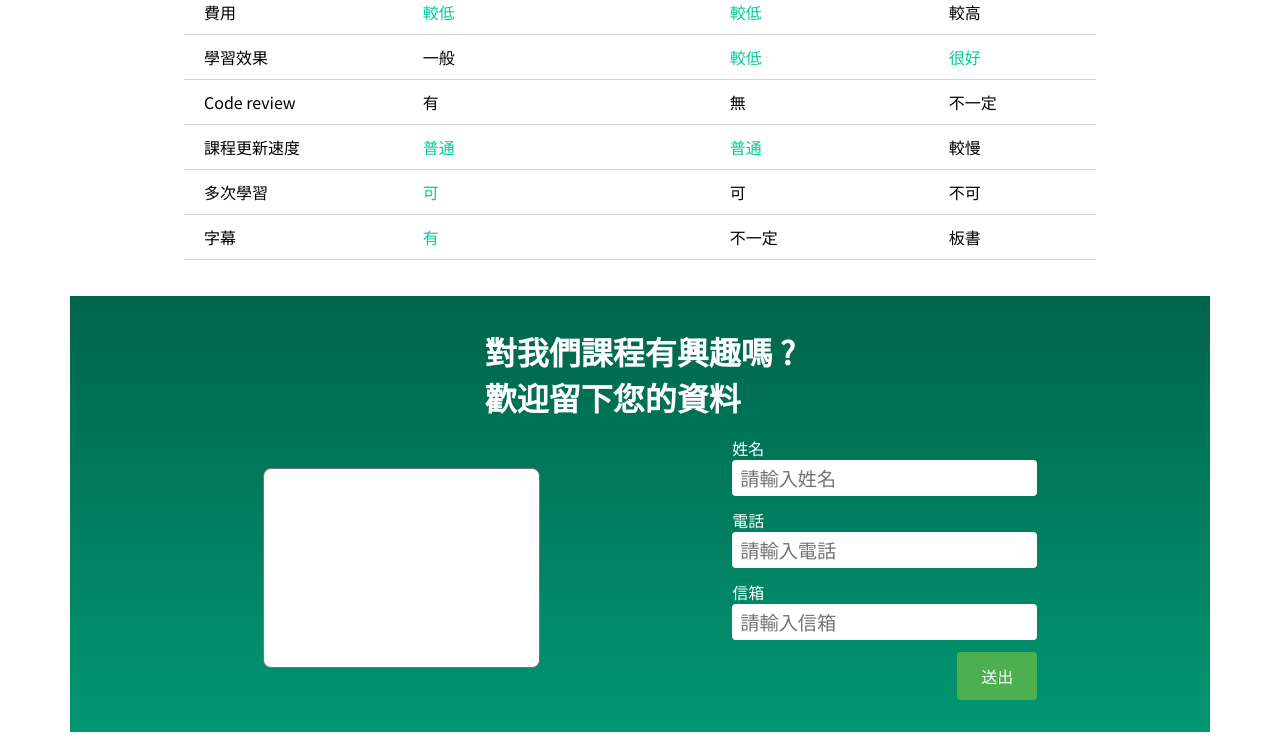
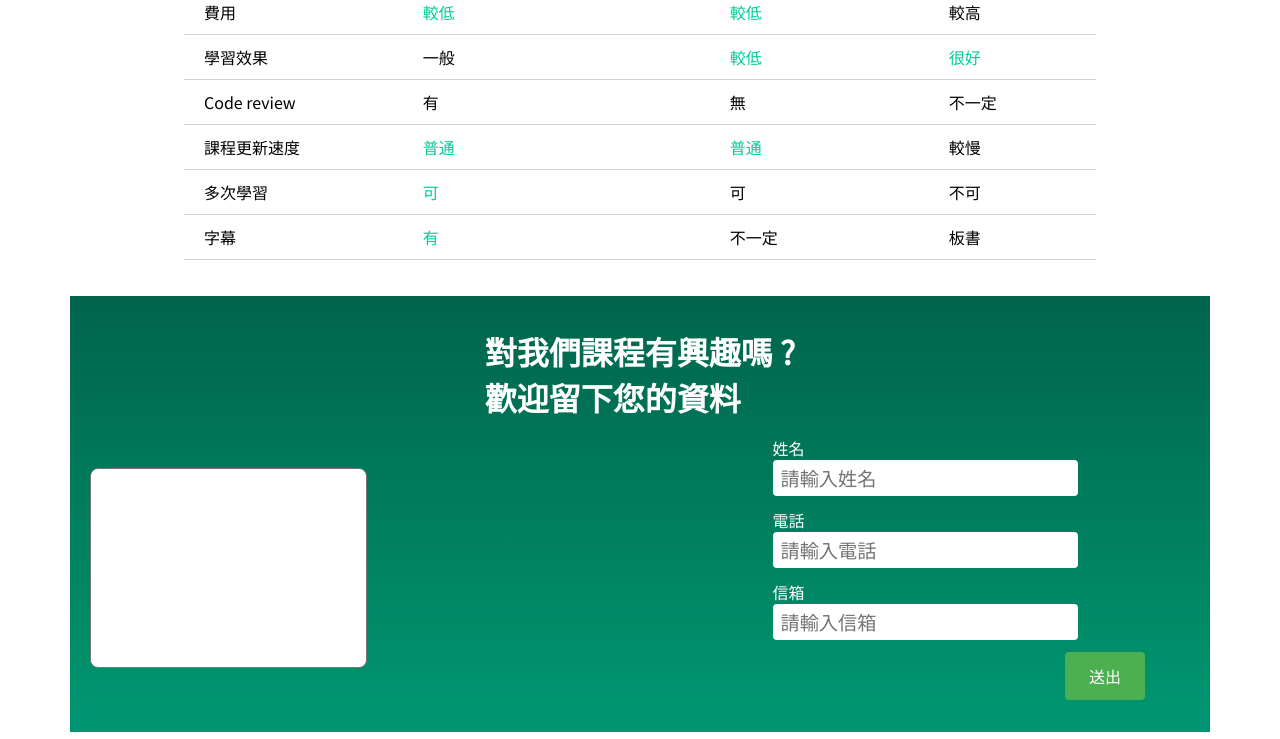
Before and after one commit to xxrjun/hexschool-html-css-hw, a plain HTML site: page index.html in a window 1280 px wide. Shown: the part 1178-1917 px from the top of the page. Drawn offline with Linux system fonts and the light colour scheme.

Commit message:
update style.scss

```diff
--- a/styles/style.scss
+++ b/styles/style.scss
@@ -173,6 +173,7 @@
         .section-left {
           padding: 20px;
           display: flex;
+          width: 50%;
           textarea {
             resize: none;
             border-radius: 8px;
@@ -183,6 +184,8 @@
           display: flex;
           flex-direction: column;
           align-items: center;
+          width: 50%;
+
           .input-item {
             margin-bottom: 12px;
             label {
@@ -206,7 +209,7 @@
             text-decoration: none;
             font-size: 1rem;
             transition-duration: 0.4s;
-            align-self: flex-end;
+            margin-left: 360px;
             &:hover {
               color: #4caf50; /* Green */
               background-color: white;
```
Also changed, not shown: styles/style.css, 1 other file.
